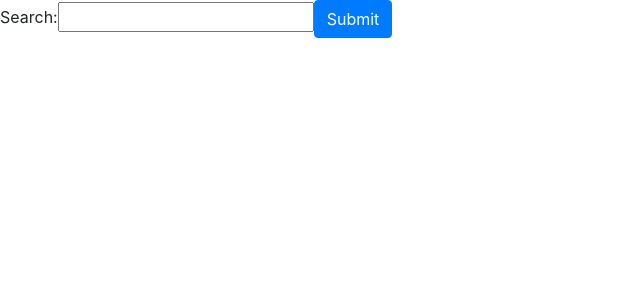
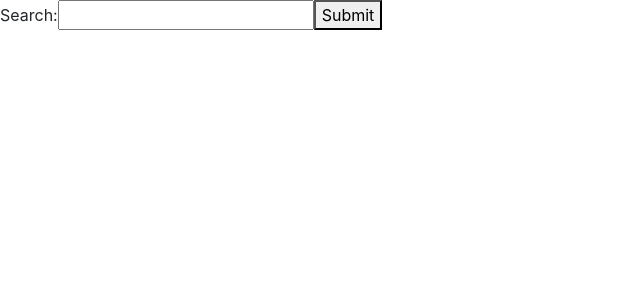
Before and after one commit to flashnej/gif-search, a React (Create React App) app: page / in a window 1280 px wide. Shown: the top 300 px of the page, without its empty margins (0-640 px from the left). Built offline with nearby package versions, Linux system fonts and the light colour scheme.

Commit message:
formatted it

```diff
--- a/src/containers/HomeContainer.js
+++ b/src/containers/HomeContainer.js
@@ -19,7 +19,12 @@ const HomeContainer = (props) => {
         value.preventDefault()
         fetch(apiURL)
         .then((response) => {
-            return response.json()
+            if (response.ok) {
+                return response.json()
+            }
+            else {
+                debugger
+            }
         })
         .then((response) => {
             setGifs(response.data)
@@ -34,10 +39,9 @@ const HomeContainer = (props) => {
         value.preventDefault()
         if (value.currentTarget.id === "+") {
             setFeaturedTile(featuredTile + 1)
-        } else if (value.currentTarget.id === "-")
-            if (featuredTile !== 0 ) {
-                setFeaturedTile(featuredTile - 1)
-            }
+        } else if (value.currentTarget.id === "-") {
+            setFeaturedTile(featuredTile - 1)
+        }
     }
 
     let gifTiles = []
@@ -70,7 +74,7 @@ const HomeContainer = (props) => {
                     <form>
                         <label>Search: </label>
                         <input type="text" id="search" name="search" onChange = {handleChange} ></input>
-                        <Button onClick = {onSubmit}> Submit</Button>
+                        <button onClick = {onSubmit}> Submit</button>
                     </form>
                 </Row>
                 <Row>
```
